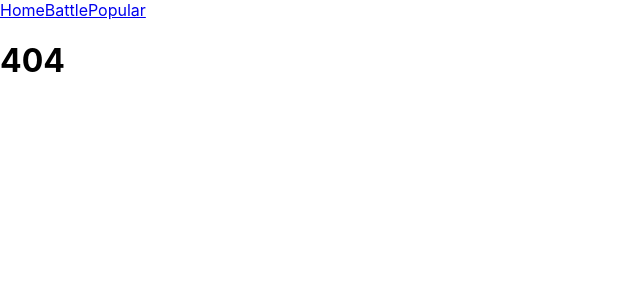
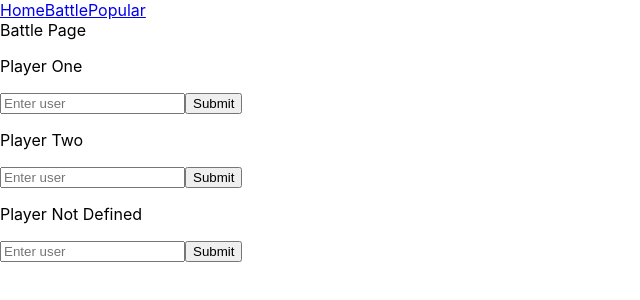
Before and after one commit to FabioReact/gbattle, a React (Create React App) app: page /battle in a window 1280 px wide. Before the commit this address had no page. Shown: the top 300 px of the page, without its empty margins (0-640 px from the left). Built offline with nearby package versions, Linux system fonts and the light colour scheme.

Commit message:
Added Battle Page - Route - PlayerInput

```diff
--- a/src/Routes.js
+++ b/src/Routes.js
@@ -1,6 +1,7 @@
 import React from 'react'
 import { Switch, Route } from 'react-router-dom'
 
+import Battle from './pages/Battle'
 import Popular from './pages/Popular'
 
 
@@ -8,8 +9,8 @@
     return (
         <Switch>
             {/* <Route path="/" component={NavBar} /> */}
-            <Route path="/popular/javascript" component={Popular} />
             <Route path="/popular" component={Popular} />
+            <Route path="/battle" component={Battle} />
             <Route path="/" exact component={() => <h1>Home</h1>} />
             <Route path="/" component={() => <h1>404</h1>} />
         </Switch>
--- a/src/components/GithubItem.js
+++ b/src/components/GithubItem.js
@@ -5,7 +5,7 @@
         <li>
             <span>#</span>
             <img src="" alt=""/>
-            <a href="">{props.repo.name}</a>
+            {/* <a>{props.repo.name}</a> */}
             <span>@</span>
             <span>stars</span>
         </li>
--- /dev/null
+++ b/src/components/PlayerInput.js
@@ -0,0 +1,57 @@
+import React, { Component } from 'react'
+import PropTypes from 'prop-types'
+
+// Conditional rendering of PlayerResult IF username is defined/chosen
+const PlayerResult = (props) => {
+    return (
+        <div>
+            <img src={`https://github.com/${props.username}.png?size=200`} alt={`Avatar of ${props.username}`}/>
+            <p>@{props.username}</p>
+            <span onClick={props.onClear}>Reset</span>
+        </div>
+    )
+}
+
+class PlayerInput extends Component {
+    constructor(props) {
+        super(props)
+        this.state = {
+            username: ""
+        }
+        // this.changeUsername = this.changeUsername.bind(this)
+    }
+
+    changeUsername = (event) => {
+        // console.log(event.target.value)
+        this.setState({
+            username: event.target.value
+        })
+    }
+
+    clearUsername = () => {
+      this.setState({
+        username: ""
+      })
+    }
+
+    render() {
+        // Ces deux méthodes sont identiques
+        // const concatenation = "https://github.com/" + this.state.username + ".png?size=200"
+        // const templateString = `https://github.com/${this.state.username}.png?size=200`
+        console.log(this.state.username == false)
+        return (
+            <div>
+                <p>Player {this.props.number}</p>
+                <input type="text" value={this.state.username} placeholder="Enter user" onChange={this.changeUsername} />
+                <button>Submit</button>
+                {this.state.username && <PlayerResult username={this.state.username} onClear={this.clearUsername} />}
+            </div>
+        )
+    }
+}
+
+PlayerInput.defaultProps = {
+    number: 'Not Defined'
+};
+
+export default PlayerInput
--- /dev/null
+++ b/src/pages/Battle.js
@@ -0,0 +1,19 @@
+import React from 'react'
+import PlayerInput from '../components/PlayerInput'
+
+class Battle extends React.Component {
+    render() {
+        return (
+            <>
+                <div>Battle Page</div>
+                <PlayerInput number="One"/>
+                <PlayerInput number="Two"/>
+                <PlayerInput />
+            </>
+        )
+    }
+}
+
+export default Battle
+// export {Battle as default} // export par défaut, peut être renommé
+// export {Battle} // Export nommé
```
Also changed, not shown: src/components/PlayerInputTest.js (added, +16 -0 lines), src/pages/Battletest.js (added, +30 -0 lines), src/App.js (line endings or trailing spaces), 1 other file (tests, documents, lock files or other folders).
